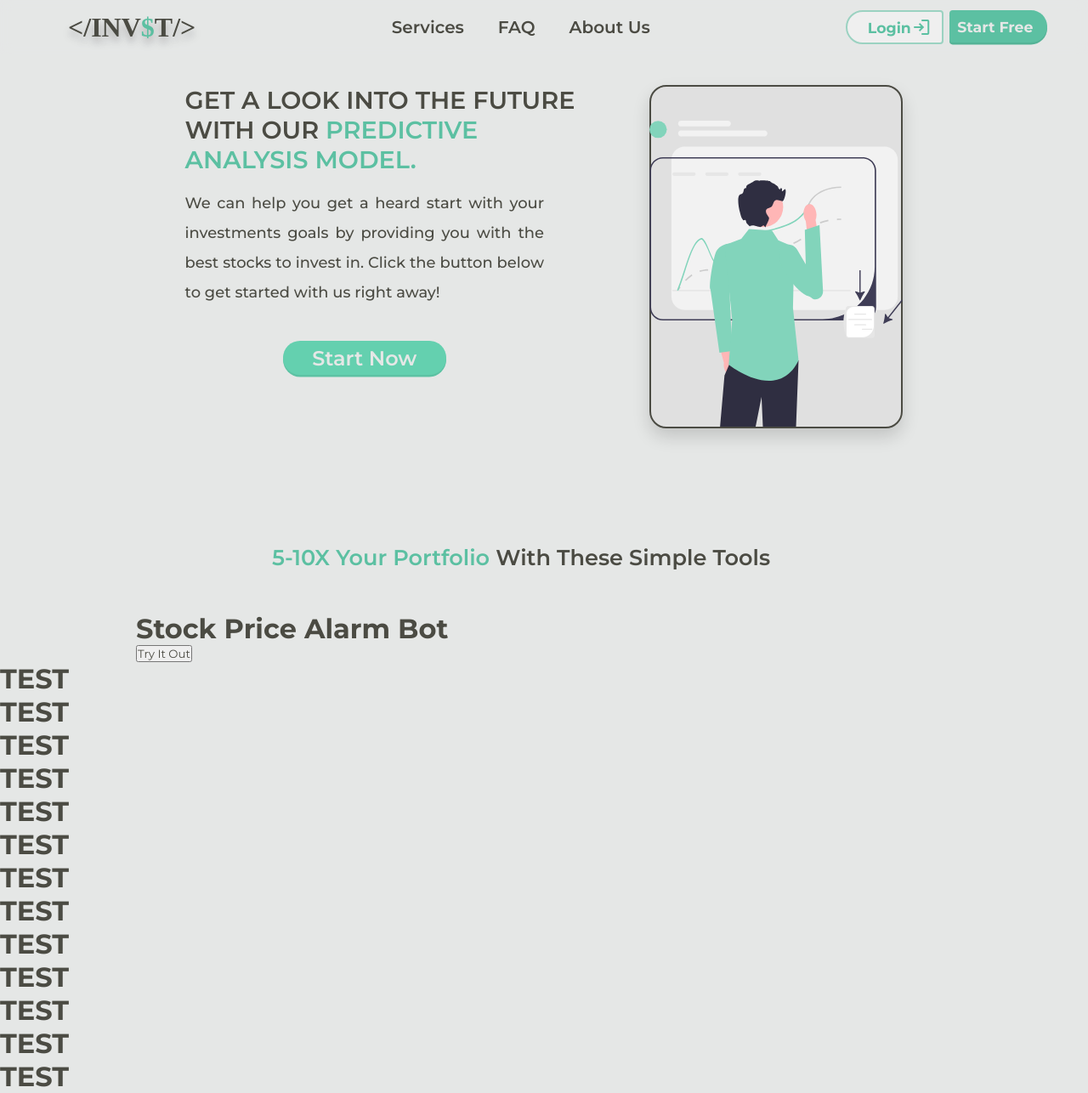
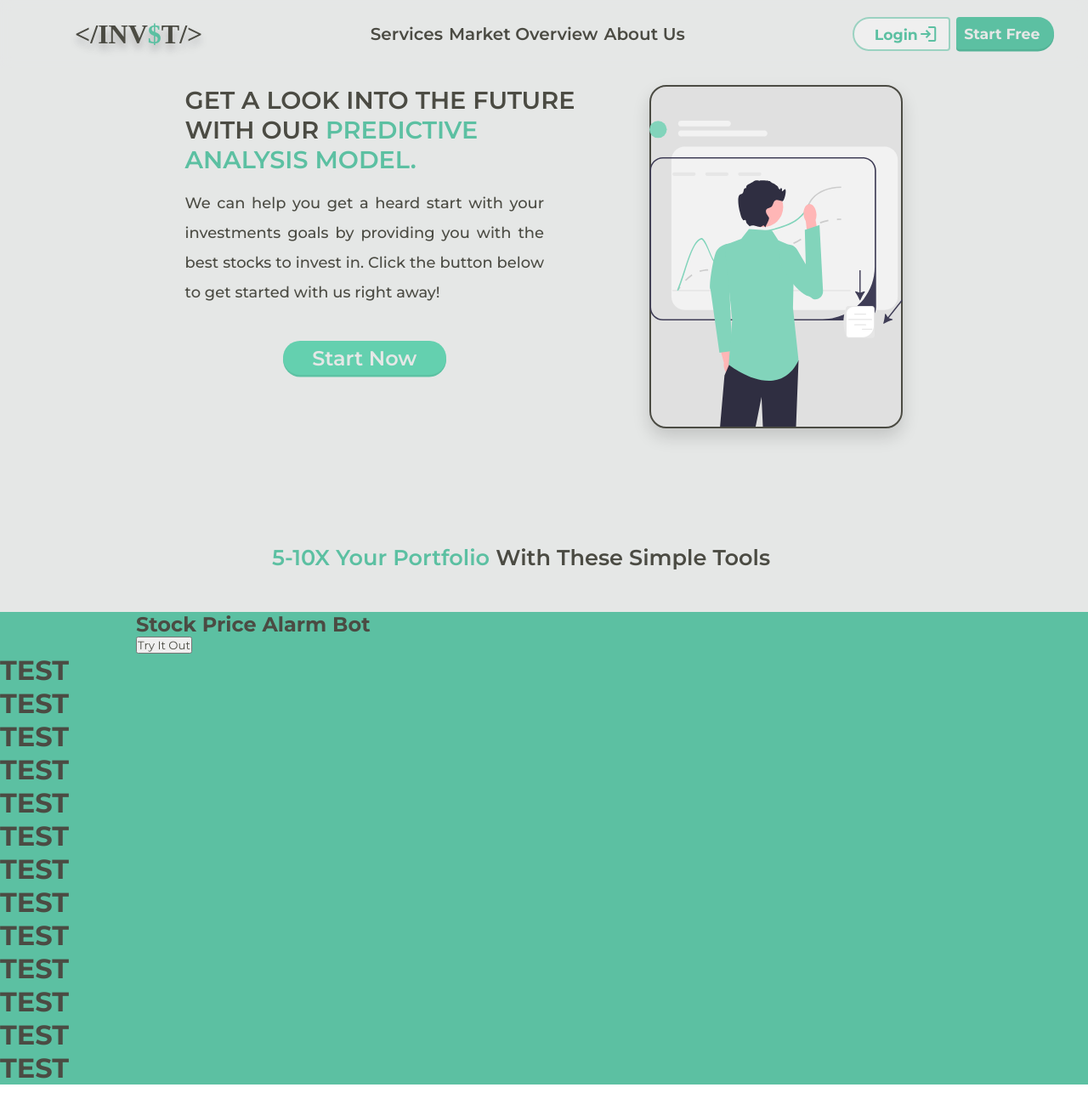
Before and after one commit to Hamza-Mos/invst, a React (Create React App) app: page / in a window 1280 px wide. Shown: the whole page at 85% size. Built offline with nearby package versions, Linux system fonts and the light colour scheme; a web font is replaced by a local one.

Commit message:
init market overview page

```diff
--- a/src/App.js
+++ b/src/App.js
@@ -1,6 +1,7 @@
 import {Routes, Route} from 'react-router-dom';
 import HomePage from './components/Homepage';
 import Login from './components/Login';
+import Market from './components/Market';
 import './App.css';
 
 
@@ -9,6 +10,7 @@ function App() {
     <Routes>
       <Route path="/" element={<HomePage />} />
       <Route path="/login" element={<Login />} />
+      <Route path="/market" element={<Market />} />
     </Routes>
   );
 }
--- a/src/components/Features.js
+++ b/src/components/Features.js
@@ -2,9 +2,9 @@ import React from 'react'
 
 function Features() {
   return (
-    <div>
+    <div className="features_page">
       <div className="button-alert-bot">
-        <h1>Stock Price Alarm Bot</h1>
+        <h2>Stock Price Alarm Bot</h2>
         <button>Try It Out</button>
       </div>
 
--- a/src/components/Homepage.js
+++ b/src/components/Homepage.js
@@ -18,7 +18,7 @@ function HomePage() {
             <h1 className="logo">{'</INV'}<span className="green">$</span>{'T/>'}</h1>
             <div className="nav-options-container">
                 <span>Services</span>
-                <span>FAQ</span>
+                <span>Market Overview</span>
                 <span>About Us</span>
             </div>
             <div className="nav-button-container">
--- /dev/null
+++ b/src/components/Market.js
@@ -0,0 +1,17 @@
+import React from 'react'
+
+function Market() {
+  return (
+    <div>
+      <div className="stock_input">
+            <form>
+              <input type="ticker" placeholder="Search for a Stock" />
+            </form>
+            <button>Search</button>
+      </ div>
+
+    </div>
+  )
+}
+
+export default Market
--- a/src/components/styles.css
+++ b/src/components/styles.css
@@ -22,7 +22,7 @@
     position: fixed;
     top: 0;
     width: 100vw;
-    padding: 2vh;
+    padding: 3vh;
     justify-content: space-between;
     align-items: center;
     height: 4vh;
@@ -59,7 +59,6 @@
 }
 
 .nav-options-container {
-    /*margin-left: 4rem;*/
     font-family: 'Montserrat';
     font-style: normal;
     font-weight: 600;
@@ -206,3 +205,8 @@
 .button-alert-bot {
     margin-left: 10rem;
 }
+
+.features_page {
+    background-color: #5CC0A2;
+
+}
```
Also changed, not shown: 1 other file (tests, documents, lock files or other folders).
